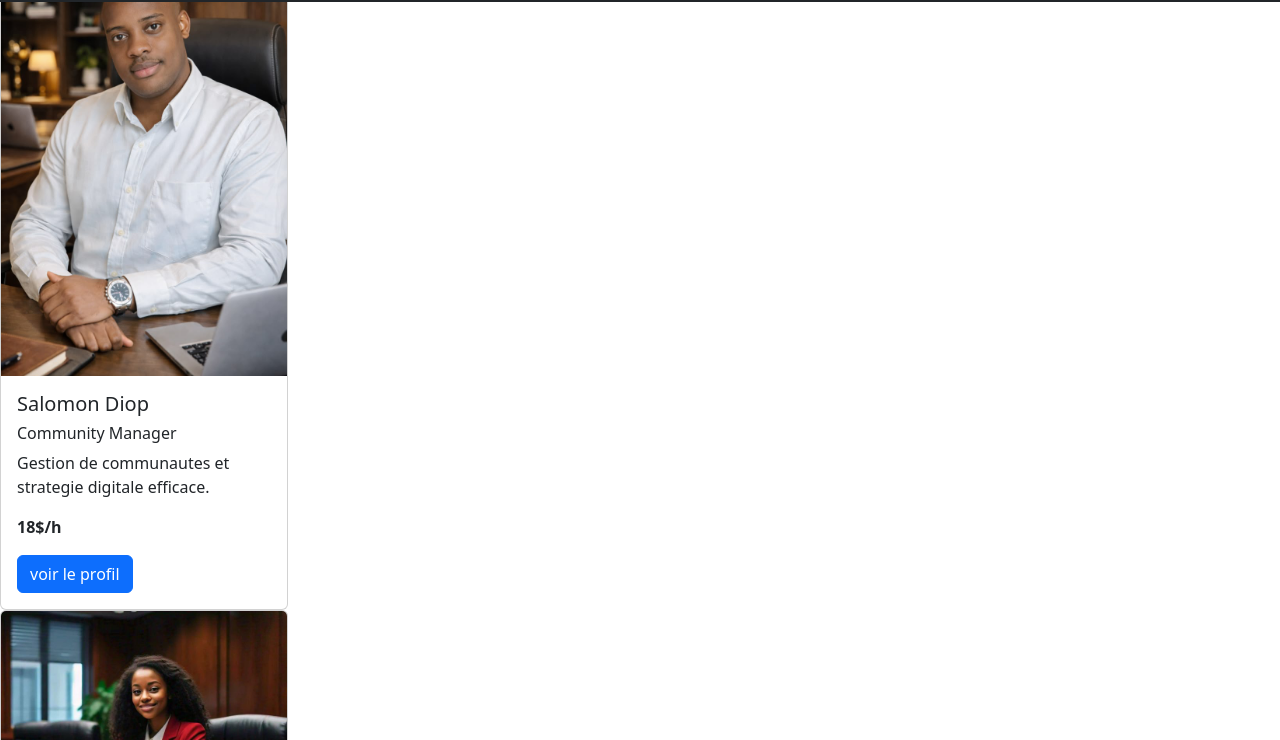
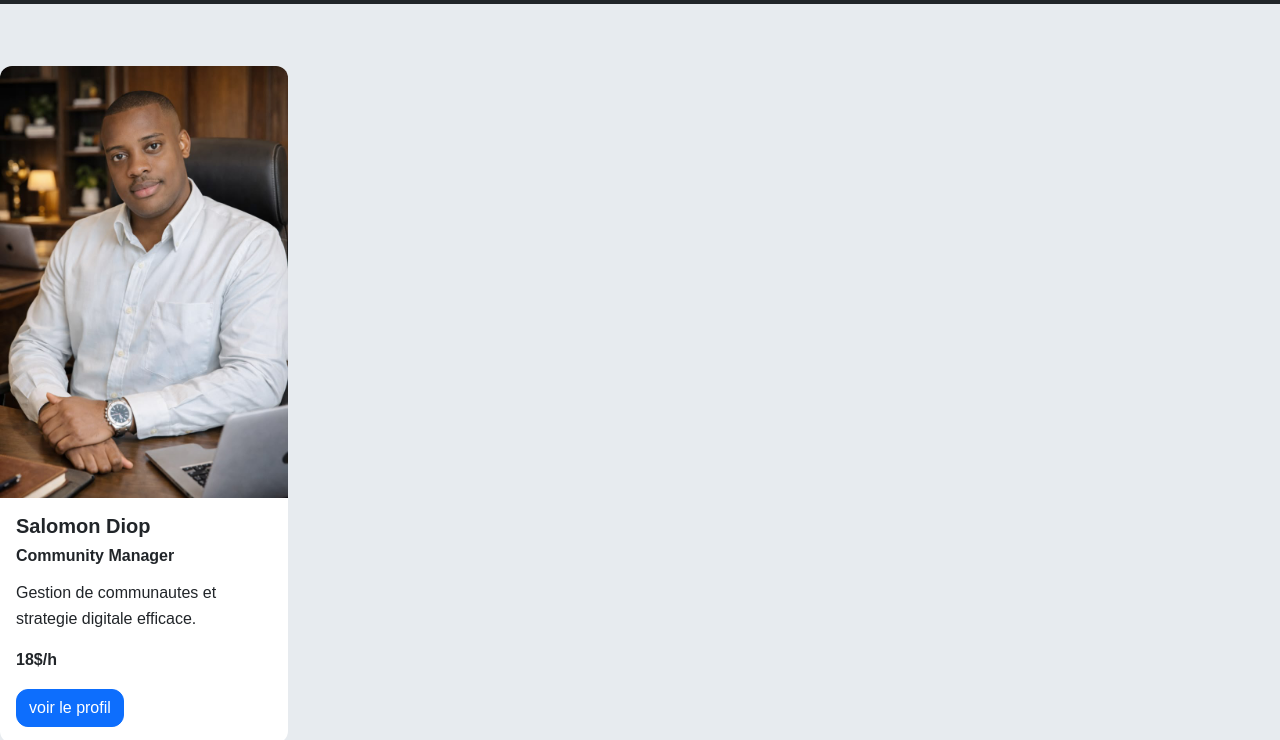
Before and after one commit to khadiyatoud785-bit/Diallo-Khadiyatou-AfriTalent, a plain HTML site: page freelances.html in a window 1280 px wide. Shown: the part 54-794 px from the top of the page. Drawn offline with nearby package versions, Linux system fonts and the light colour scheme.

Commit message:
css : variables,typographie,layout general et styles de base

```diff
--- a/css/style.css
+++ b/css/style.css
@@ -0,0 +1,90 @@
+/*VARIABLE CSS */
+:root{
+--primary-color:#0d6efd;
+--secondary-color:#6c757d;
+--danger-color:#dc3545;
+--light-color:#e7ebef;
+--dark-color:#212529;
+--font-main:'Arial',sans-serif;
+--border-radius: 12px;
+--transition: 0.3s ease;
+}
+
+
+/*reset*/
+* {
+    margin:0;
+    padding:0;
+    box-sizing: border-box;
+}
+/*body*/
+body{
+    font-family:var(--font-main);
+    background-color: var(--light-color);
+    color: var(--dark-color);
+    line-height: 1.6;
+}
+/*titres*/
+h1,
+h2,
+h3,
+h4,
+h5,
+h6{
+    font-weight: bold;
+    margin-bottom: 15px;
+}
+/*liens*/
+a{
+    text-decoration: none;
+    transition: var(--transition);
+}
+a:hover{
+     opacity: 0.8;
+}
+/*boutons*/
+.btn{
+    border-radius: var(--border-radius);
+    transition: var(--transition);
+}
+.btn:hover{
+    transform: translateY(-2px);
+}
+/*cartes*/
+.card{
+    border:none;
+    border-radius: var(--border-radius);
+    overflow: hidden;
+    transition: var(--transition);
+}
+.card:hover{
+    transform: translateY(-5px);
+}
+/*IMAGES*/
+img{
+    max-width: 100%;
+    display: block;
+}
+/*section*/
+section{
+    padding: 60px 0;
+}
+/*footer*/
+footer{
+    background-color: var(--dark-color);
+    color: white;
+    padding: 20px 0;
+    text-align: center;
+}
+/*responsive*/
+@media(max-width:768px){
+    h1{
+        font: size 28px;
+    }
+    h2{
+        font-size: 24px;
+    }
+    section{
+        padding: 40px 0;
+    }
+}
--- a/freelances.html
+++ b/freelances.html
@@ -5,7 +5,7 @@
     <meta name="viewport" content="width=device-width, initial-scale=1.0">
     <title>Freelances-AfriTalent</title>
 <link href="https://cdn.jsdelivr.net/npm/bootstrap@5.3.0/dist/css/bootstrap.min.css" rel="stylesheet">
-
+    <link rel="stylesheet" href="css/style.css">
 <body>
 
 
```
Also changed, not shown: about.html (+1 -1 lines), contact.html (+1 -1 lines), index.html (+1 -1 lines), tarifs.html (+1 -1 lines), js/main.js (added), 4 other files.
